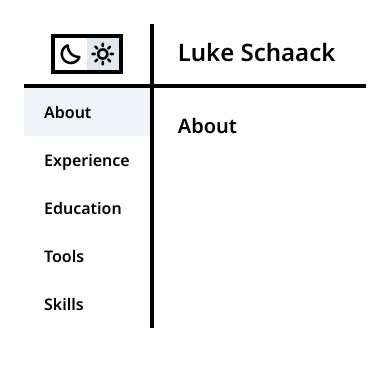
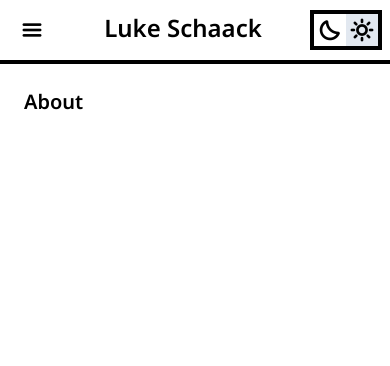
Before and after one commit to lschaack/interactive-resume, a Next.js app: page / in a window 390 px wide. Shown: the top 366 px of the page. Built offline with nearby package versions, Linux system fonts and the light colour scheme.

Commit message:
lay out basic mobile side nav styles

```diff
--- /dev/null
+++ b/app/components/Header.tsx
@@ -0,0 +1,31 @@
+import Link from "next/link";
+import clsx from "clsx";
+
+import { ModePicker } from "./ModePicker";
+import { SideNavToggle } from "./SideNav";
+
+export const Header = () => {
+  return (
+    <>
+      <div className={clsx(
+        'h-full',
+        'border-r-4 border-b-4 border-solid border-foreground dark:border-foreground-dark',
+        'flex justify-center items-center',
+        'hidden sm:block',
+      )} />
+      <div className={clsx(
+        'flex items-center justify-between',
+        'border-b-4 border-solid border-foreground dark:border-foreground-dark',
+        'px-2 sm:pl-0',
+      )}>
+        <SideNavToggle />
+        <Link href="/" className="px-6 py-3 h-full self-stretch text-2xl">
+          <h1>
+            Luke Schaack
+          </h1>
+        </Link>
+        <ModePicker />
+      </div>
+    </>
+  );
+}
--- /dev/null
+++ b/app/components/IconButton.tsx
@@ -0,0 +1,19 @@
+import { FC } from "react";
+
+type IconButtonProps = {
+  onClick: () => void;
+  className?: string;
+  children?: string;
+}
+export const IconButton: FC<IconButtonProps> = ({ onClick: handleClick, className, children }) => {
+  return (
+    <button
+      className={`sm:hidden outline-none flex items-center focus:shadow-outline ${className}`}
+      onClick={handleClick}
+    >
+      <i className="symbol">
+        {children}
+      </i>
+    </button>
+  )
+}
--- /dev/null
+++ b/app/components/NavProvider.tsx
@@ -0,0 +1,38 @@
+"use client";
+
+import { FC, ReactNode, createContext, useCallback, useContext, useState } from "react";
+
+export const MAX_MOBILE_SCREEN_WIDTH = 640;
+
+type NavContextType = {
+  isOpen: boolean;
+  setIsOpen: (isOpen: boolean) => void;
+  toggle: () => void;
+}
+const NavContext = createContext<NavContextType>({
+  isOpen: false,
+  setIsOpen: () => undefined,
+  toggle: () => undefined,
+});
+
+export const useNav = () => useContext(NavContext);
+
+export const NavProvider: FC<{ children?: ReactNode }> = ({ children }) => {
+  const [isOpen, setIsOpen] = useState(
+    typeof window !== 'undefined'
+      ? window.innerWidth > MAX_MOBILE_SCREEN_WIDTH
+      : true
+  );
+
+  const toggle = useCallback(() => setIsOpen(prev => !prev), []);
+
+  return (
+    <NavContext.Provider value={{
+      isOpen,
+      setIsOpen,
+      toggle
+    }}>
+      {children}
+    </NavContext.Provider>
+  );
+};
--- a/app/components/SideNav.tsx
+++ b/app/components/SideNav.tsx
@@ -1,11 +1,13 @@
 "use client";
 
-import { FC } from "react";
+import { FC, useEffect } from "react";
 
 import Link from "next/link";
 import { usePathname } from "next/navigation";
 
 import clsx from "clsx";
+import { MAX_MOBILE_SCREEN_WIDTH, useNav } from "./NavProvider";
+import { IconButton } from "./IconButton";
 
 type Section = {
   name: string;
@@ -36,8 +38,9 @@ export const SECTIONS: Section[] = [
 
 type NavEntryProps = {
   section: Section;
+  autoFocus?: boolean;
 }
-const NavEntry: FC<NavEntryProps> = ({ section: { name, pathname } }) => {
+const NavEntry: FC<NavEntryProps> = ({ section: { name, pathname }, autoFocus = false }) => {
   const currentPathname = usePathname();
 
   const isSelected = pathname === currentPathname;
@@ -51,6 +54,7 @@ const NavEntry: FC<NavEntryProps> = ({ section: { name, pathname } }) => {
         'dark:hover:bg-highlight-dark dark:focus:bg-highlight-dark',
         isSelected ? 'bg-highlight dark:bg-highlight-dark' : ''
       )}
+      autoFocus={autoFocus}
     >
       <p className="px-4 py-2 bg-inherit transition-colors">{name}</p>
     </Link>
@@ -58,9 +62,45 @@ const NavEntry: FC<NavEntryProps> = ({ section: { name, pathname } }) => {
 }
 
 export const SideNav = () => {
+  const { isOpen, setIsOpen } = useNav();
+
+  useEffect(() => {
+    const handleResize = () => {
+      setIsOpen(window.innerWidth > MAX_MOBILE_SCREEN_WIDTH)
+    };
+
+    window.addEventListener('resize', handleResize);
+
+    return () => window.removeEventListener('resize', handleResize);
+  });
+
   return (
-    <nav className="flex flex-col h-full border-r-4 border-solid border-foreground dark:border-foreground-dark">
-      {SECTIONS.map(section => <NavEntry key={section.name} section={section} />)}
+    <nav className={clsx(
+      'h-full flex',
+      'absolute sm:static',
+      'border-r-4 border-solid border-foreground dark:border-foreground-dark',
+      'bg-background dark:bg-background-dark',
+      isOpen ? 'w-fit' : 'hidden',
+    )}>
+      <div className="flex flex-col">
+        {SECTIONS.map((section, index) => (
+          <NavEntry key={section.name} section={section} autoFocus={index === 0} />
+        ))}
+      </div>
+
+      <IconButton onClick={() => setIsOpen(false)} className="self-start p-2 m-1">
+        close
+      </IconButton>
     </nav>
   );
 }
+
+export const SideNavToggle = () => {
+  const { toggle } = useNav();
+
+  return (
+    <IconButton onClick={toggle} className="p-3">
+      menu
+    </IconButton>
+  )
+}
--- a/app/layout.tsx
+++ b/app/layout.tsx
@@ -1,13 +1,16 @@
+import { FC } from "react";
 import type { Metadata } from "next";
 import { Noto_Sans } from "next/font/google";
 import localFont from 'next/font/local';
+import Link from "next/link";
+
+import clsx from "clsx";
 import "./globals.css";
-import Link from "next/link";
+
 import { ModePicker } from "./components/ModePicker";
-import { FC } from "react";
-import { usePathname } from "next/navigation";
 import { SideNav } from "./components/SideNav";
-import clsx from "clsx";
+import { NavProvider } from "./components/NavProvider";
+import { Header } from "./components/Header";
 
 const noto_sans = Noto_Sans({
   subsets: ['latin'],
@@ -43,26 +46,19 @@ export default function RootLayout({
         'bg-background text-foreground',
         'dark:bg-background-dark dark:text-foreground-dark'
       )}>
-        <div className="grid grid-rows-layout grid-cols-layout p-6">
+        <NavProvider>
           <div className={clsx(
-            'h-full',
-            'border-r-4 border-b-4 border-solid border-foreground dark:border-foreground-dark',
-            'flex justify-center items-center',
+            'grid sm:p-6',
+            'grid-rows-layout-mobile grid-cols-layout-mobile',
+            'sm:grid-rows-layout-desktop sm:grid-cols-layout-desktop'
           )}>
-            <ModePicker />
+            <Header />
+            <SideNav />
+            <main className="p-6 flex flex-col">
+              {children}
+            </main>
           </div>
-          <div className="flex border-b-4 border-solid border-foreground dark:border-foreground-dark">
-            <Link href="/" className="px-6 py-3 h-full self-stretch text-2xl">
-              <h1>
-                Luke Schaack
-              </h1>
-            </Link>
-          </div>
-          <SideNav />
-          <main className="p-6 flex flex-col">
-            {children}
-          </main>
-        </div>
+        </NavProvider>
       </body>
     </html>
   );
--- a/tailwind.config.ts
+++ b/tailwind.config.ts
@@ -40,10 +40,12 @@ const config: Config = {
           "conic-gradient(from 180deg at 50% 50%, var(--tw-gradient-stops))",
       },
       gridTemplateRows: {
-        "layout": "64px auto"
+        "layout-desktop": "minmax(64px, auto) auto",
+        "layout-mobile": "minmax(64px, auto) auto",
       },
       gridTemplateColumns: {
-        "layout": "fit-content(200px) auto"
+        "layout-desktop": "fit-content(200px) auto",
+        "layout-mobile": "auto",
       },
       boxShadow: {
         "outline": '0 0 0 4px theme(colors.accent.DEFAULT)',
```
